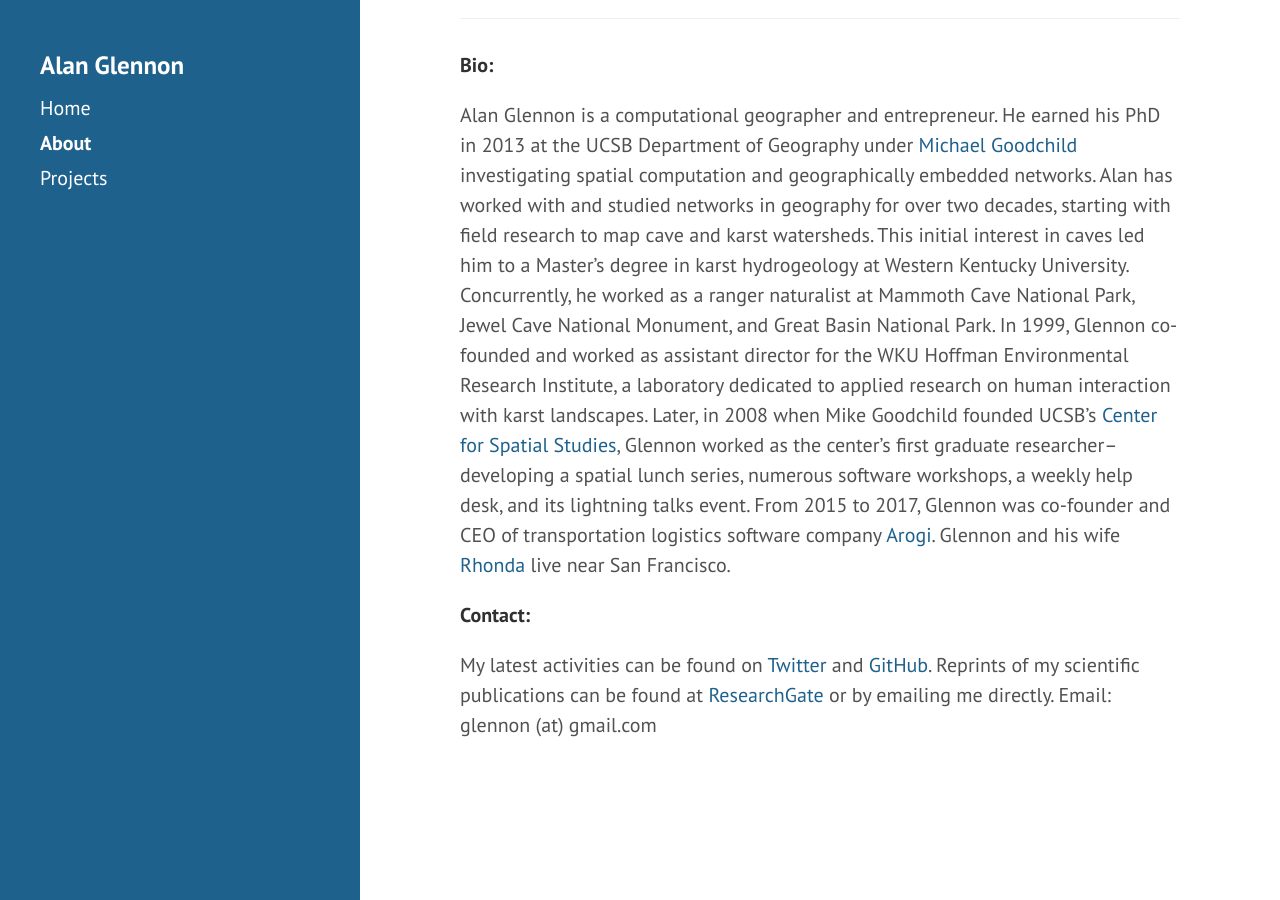
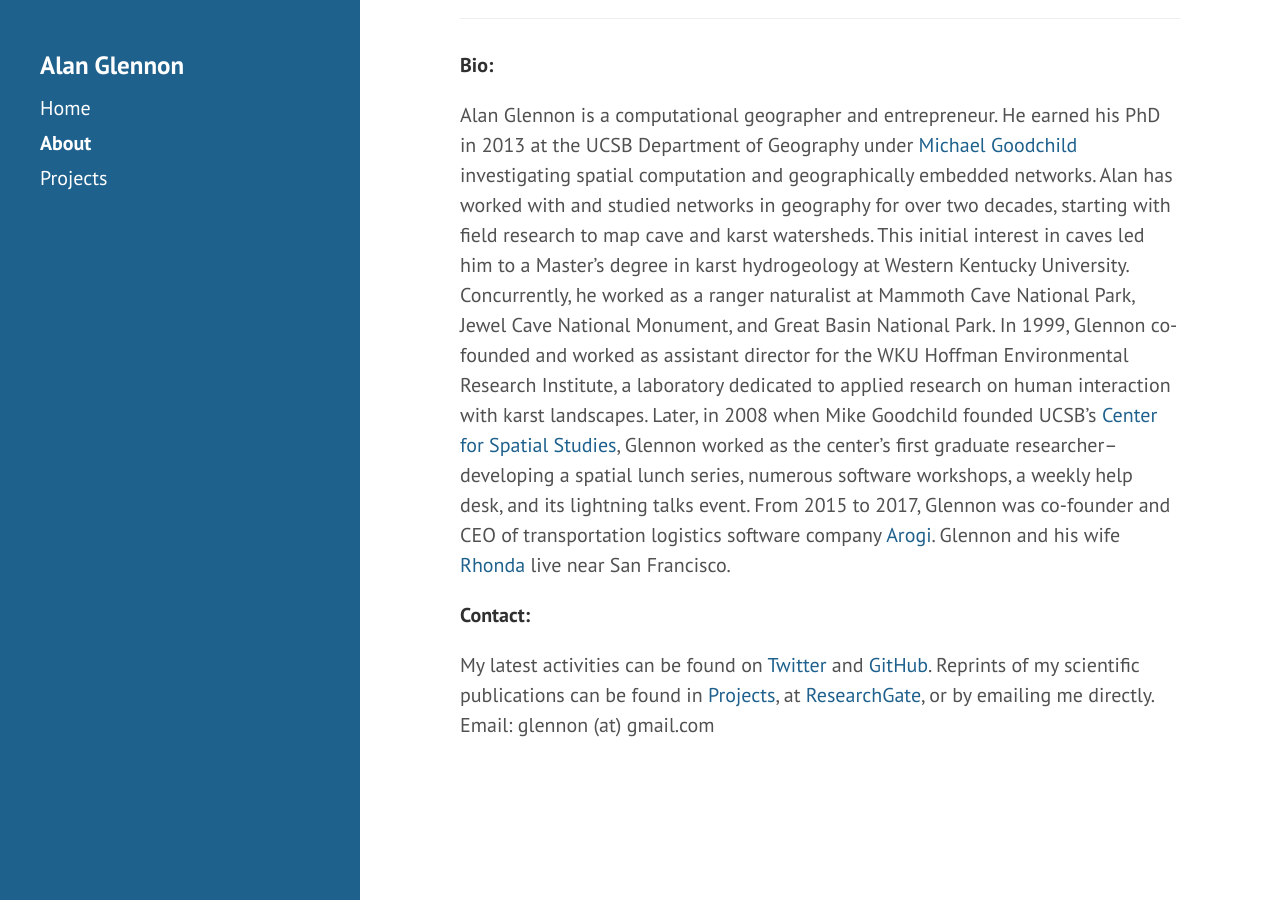
Before and after one commit to glennon/glennon.github.io, a Jekyll site: the page built from about.md, in a window 1280 px wide and 900 px high, scrolled down 564 px. Built offline with Jekyll 4.4.1, drawn with Linux system fonts in a browser that asks for light colours.

Commit message:
Update about.md
updated with a link to the projects page

```diff
--- a/about.md
+++ b/about.md
@@ -22,4 +22,4 @@ Alan Glennon is a computational geographer and entrepreneur. He earned his PhD i
 
 **Contact:**
 <p />
-My latest activities can be found on <a href="https://twitter.com/glennon">Twitter</a> and <a href="https://github.com/glennon">GitHub</a>. Reprints of my scientific publications can be found at <a href="https://www.researchgate.net/profile/Alan_Glennon">ResearchGate</a> or by emailing me directly. Email: glennon (at) gmail.com
+My latest activities can be found on <a href="https://twitter.com/glennon">Twitter</a> and <a href="https://github.com/glennon">GitHub</a>. Reprints of my scientific publications can be found in <a href="https://alanglennon.com/projects">Projects</a>, at <a href="https://www.researchgate.net/profile/Alan_Glennon">ResearchGate</a>, or by emailing me directly. Email: glennon (at) gmail.com
```
